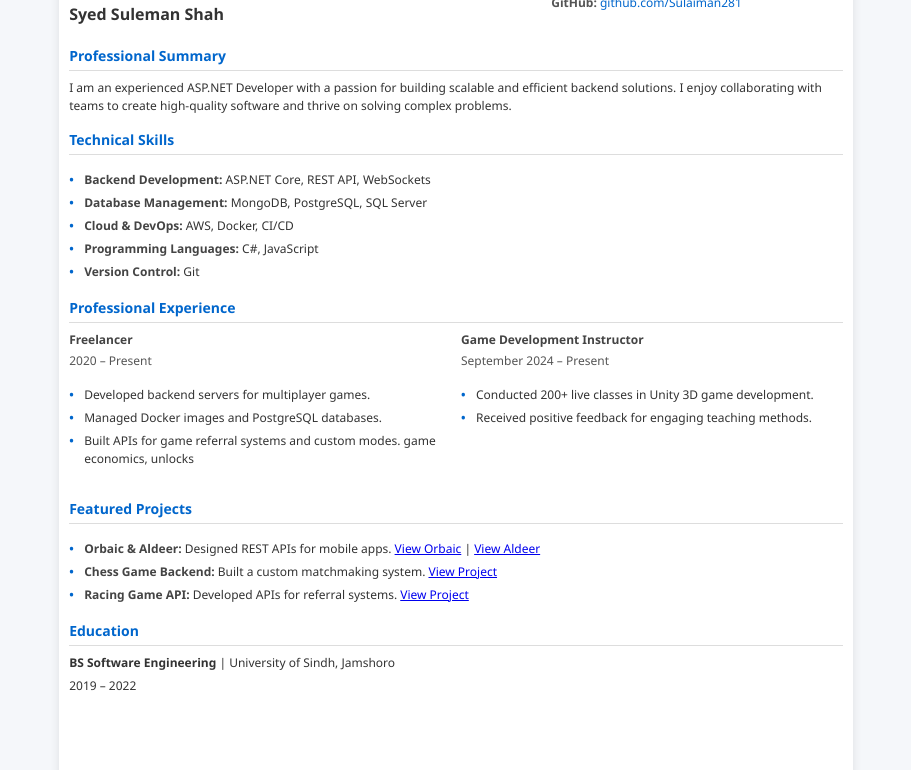
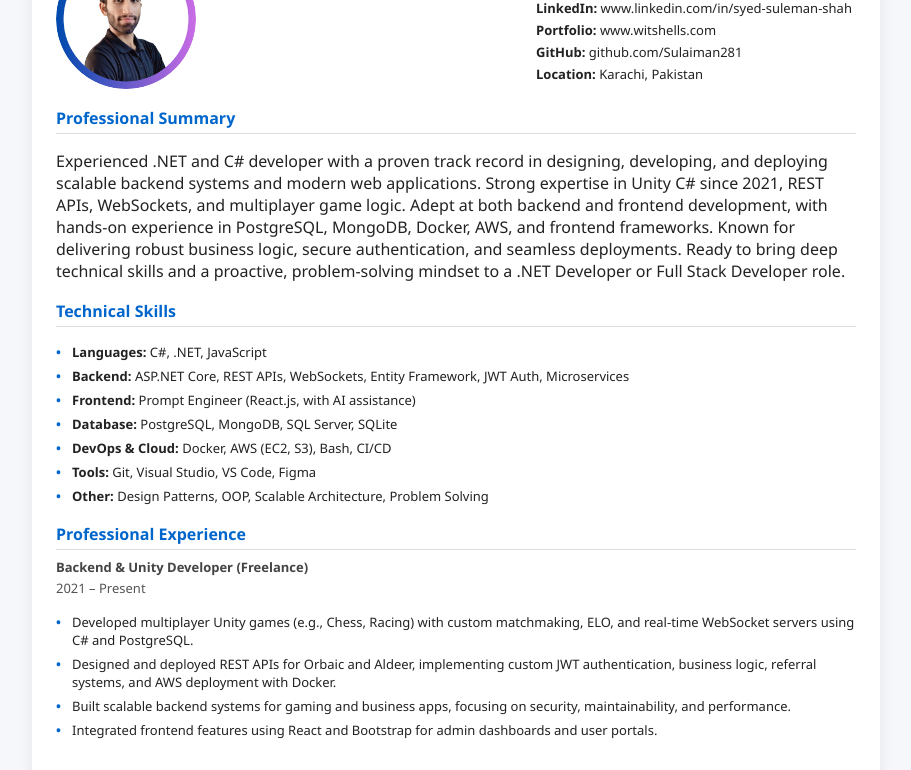
Before and after one commit to Sulaiman281/Resume, a plain HTML site: page dotnet.html in a window 1280 px wide. Shown: the part 103-873 px from the top of the page, without its empty margins (184-1095 px from the left). Drawn offline with Linux system fonts and the light colour scheme.

Commit message:
update resume

```diff
--- a/dotnet.html
+++ b/dotnet.html
@@ -4,90 +4,90 @@
 <head>
     <meta charset="UTF-8">
     <meta name="viewport" content="width=device-width, initial-scale=1.0">
-    <title>Syed Suleman Shah | ASP.NET Developer Resume</title>
+    <title>Syed Suleman Shah | .NET & Full Stack Developer</title>
     <style>
+        :root {
+            --bg-light: #f5f7fa;
+            --bg-dark: #181a1b;
+            --text-light: #222;
+            --text-dark: #f5f7fa;
+            --accent: #0066cc;
+            --section-bg-light: #fff;
+            --section-bg-dark: #23272a;
+            --border-light: #ddd;
+            --border-dark: #333;
+        }
+
+        html,
+        body {
+            height: 100%;
+            margin: 0;
+            padding: 0;
+        }
+
         body {
             font-family: 'Segoe UI', Tahoma, Geneva, Verdana, sans-serif;
-            line-height: 1.5;
-            margin: 0;
-            padding: 0;
-            background-color: #f5f7fa;
-            color: #333;
+            background: var(--bg-light);
+            color: var(--text-light);
+            transition: background 0.3s, color 0.3s;
         }
 
         .container {
-            width: 210mm;
-            height: 297mm;
-            margin: auto;
-            padding: 10px;
-            background: #fff;
-            box-shadow: 0 4px 10px rgba(0, 0, 0, 0.1);
-            border-radius: 5px;
-            box-sizing: border-box;
-            border-top: 4px solid #0066cc;
-            overflow: hidden;
-        }
-
-        header,
-        footer {
-            text-align: center;
-            padding: 5px 0;
-            background: linear-gradient(to right, #0066cc, #0099ff);
-            color: #fff;
-        }
-
-        header h1,
-        footer p {
-            margin: 0;
-            font-size: 16px;
+            width: 95vw;
+            max-width: 800px;
+            margin: 24px auto;
+            padding: 24px;
+            background: var(--section-bg-light);
+            border-radius: 8px;
+            box-shadow: 0 4px 16px rgba(0, 0, 0, 0.07);
+            border-top: 4px solid var(--accent);
+            transition: background 0.3s;
         }
 
         .contact-info {
             display: flex;
             flex-wrap: wrap;
+            align-items: center;
             justify-content: space-between;
-            align-items: center;
-            text-align: left;
-            margin-bottom: 10px;
+            margin-bottom: 18px;
         }
 
         .contact-info img {
-            width: 80px;
-            height: 80px;
+            width: 140px;
+            height: 140px;
             border-radius: 50%;
+            margin-right: 24px;
         }
 
-        .contact-info h1 {
-            font-size: 16px;
-            margin: 5px 0;
+        .contact-details {
+            flex: 1;
         }
 
-        .contact-info p,
-        .contact-info a {
-            font-size: 12px;
-            color: #555;
-            margin: 3px 0;
+        .contact-details h1 {
+            font-size: 22px;
+            margin: 0 0 4px 0;
+            color: var(--accent);
         }
 
-        .contact-info a {
-            color: #0066cc;
+        .contact-details p,
+        .contact-details a {
+            font-size: 13px;
+            color: inherit;
+            margin: 4px 0;
             text-decoration: none;
         }
 
-        .contact-info a:hover {
-            text-decoration: underline;
-        }
-
         .section {
-            margin-bottom: 10px;
+            margin-bottom: 18px;
+            background: transparent;
         }
 
         .section h3 {
+            font-size: 16px;
+            color: var(--accent);
+            border-bottom: 1px solid var(--border-light);
+            padding-bottom: 4px;
             margin-bottom: 8px;
-            font-size: 14px;
-            color: #0066cc;
-            border-bottom: 1px solid #ddd;
-            padding-bottom: 4px;
         }
 
         ul {
@@ -97,81 +97,134 @@
 
         ul li {
             position: relative;
-            padding-left: 15px;
-            margin: 5px 0;
-            font-size: 12px;
+            padding-left: 16px;
+            margin: 6px 0;
+            font-size: 13px;
         }
 
         ul li:before {
             content: "•";
-            color: #0066cc;
+            color: var(--accent);
             font-weight: bold;
             position: absolute;
             left: 0;
         }
 
-        ul li strong {
-            color: #444;
+        .grid {
+            display: grid;
+            /* grid-template-columns: 1fr 1fr; */
+            gap: 14px;
         }
 
-        .grid {
-            display: grid;
-            grid-template-columns: 1fr 1fr;
-            gap: 10px;
+        .grid>div {
+            background: transparent;
         }
 
         .grid h4 {
             margin: 0;
-            font-size: 12px;
+            font-size: 13px;
             color: #444;
         }
 
         .grid p {
-            margin: 3px 0;
-            font-size: 12px;
+            margin: 3px 0 6px 0;
+            font-size: 13px;
             color: #555;
         }
 
-        p {
-            font-size: 12px;
-            margin: 5px 0;
+        @media (max-width: 700px) {
+            .container {
+                padding: 8px;
+            }
+
+            .grid {
+                grid-template-columns: 1fr;
+            }
+        }
+
+        /* Dark theme */
+        body.dark {
+            background: var(--bg-dark);
+            color: var(--text-dark);
+        }
+
+        body.dark .container {
+            background: var(--section-bg-dark);
+        }
+
+        body.dark .section h3 {
+            border-bottom: 1px solid var(--border-dark);
+        }
+
+        body.dark .contact-details h1 {
+            color: #4eaaff;
+        }
+
+        body.dark a {
+            color: #4eaaff;
         }
     </style>
+    <script>
+        // Detect timezone and set theme
+        (function () {
+            const hour = new Date().getHours();
+            const isNight = hour < 7 || hour >= 19;
+            if (isNight) {
+                document.documentElement.classList.add('dark');
+                document.body.classList.add('dark');
+            }
+        })();
+    </script>
 </head>
 
 <body>
     <div class="container">
-        <div class="contact-info">
-            <div style="text-align: center;">
-                <img src="./profile_pic.png" alt="Profile Picture">
-                <h1>Syed Suleman Shah</h1>
+        <div class="contact-info"
+            style="display: flex; flex-wrap: wrap; align-items: center; justify-content: space-between; margin-bottom: 18px;">
+            <img src="./profile_pic.png" alt="Profile Picture"
+                style="width: 140px; height: 140px; border-radius: 50%; margin-right: 24px;">
+            <div style="flex: 1;">
+                <h1 style="font-size: 22px; color: var(--accent); margin: 0 0 100px 0;">Syed Suleman Shah</h1>
             </div>
-            <div>
-                <p><strong>Phone:</strong> +923093023289</p>
-                <p><strong>Email:</strong> <a href="mailto:sayedsulaiman607@gmail.com">sayedsulaiman607@gmail.com</a>
-                </p>
-                <p><strong>LinkedIn:</strong> <a href="https://www.linkedin.com/in/syed-suleman-shah"
+            <div class="contact-details" style="min-width: 320px; font-size: 1.1em; text-align: left;">
+                <p style="margin: 4px 0;"><strong>Phone:</strong> <a href="tel:+923093023289"
+                        target="_blank">+923093023289</a></p>
+                <p style="margin: 4px 0;"><strong>Email:</strong> <a href="mailto:sayedsulaiman607@gmail.com"
+                        target="_blank">sayedsulaiman607@gmail.com</a></p>
+                <p style="margin: 4px 0;"><strong>LinkedIn:</strong> <a
+                        href="https://www.linkedin.com/in/syed-suleman-shah"
                         target="_blank">www.linkedin.com/in/syed-suleman-shah</a></p>
-                <p><strong>GitHub:</strong> <a href="https://github.com/Sulaiman281"
+                <p style="margin: 4px 0;"><strong>Portfolio:</strong> <a href="https://www.witshells.com"
+                        target="_blank">www.witshells.com</a></p>
+                <p style="margin: 4px 0;"><strong>GitHub:</strong> <a href="https://github.com/Sulaiman281"
                         target="_blank">github.com/Sulaiman281</a></p>
+                <p style="margin: 4px 0;"><strong>Location:</strong> Karachi, Pakistan</p>
             </div>
         </div>
 
         <div class="section">
             <h3>Professional Summary</h3>
-            <p>I am an experienced ASP.NET Developer with a passion for building scalable and efficient backend
-                solutions. I enjoy collaborating with teams to create high-quality software and thrive on solving
-                complex problems.</p>
+            <p>
+                Experienced .NET and C# developer with a proven track record in designing, developing, and deploying
+                scalable backend systems and modern web applications. Strong expertise in Unity C# since 2021, REST
+                APIs, WebSockets, and multiplayer game logic. Adept at both backend and frontend development, with
+                hands-on experience in PostgreSQL, MongoDB, Docker, AWS, and frontend frameworks. Known for delivering
+                robust business logic, secure authentication, and seamless deployments. Ready to bring deep technical
+                skills and a proactive, problem-solving mindset to a .NET Developer or Full Stack Developer role.
+            </p>
         </div>
 
         <div class="section">
             <h3>Technical Skills</h3>
             <ul>
-                <li><strong>Backend Development:</strong> ASP.NET Core, REST API, WebSockets</li>
-                <li><strong>Database Management:</strong> MongoDB, PostgreSQL, SQL Server</li>
-                <li><strong>Cloud & DevOps:</strong> AWS, Docker, CI/CD</li>
-                <li><strong>Programming Languages:</strong> C#, JavaScript</li>
-                <li><strong>Version Control:</strong> Git</li>
+                <li><strong>Languages:</strong> C#, .NET, JavaScript</li>
+                <li><strong>Backend:</strong> ASP.NET Core, REST APIs, WebSockets, Entity Framework, JWT Auth,
+                    Microservices</li>
+                <li><strong>Frontend:</strong> Prompt Engineer (React.js, with AI assistance)</li>
+                <li><strong>Database:</strong> PostgreSQL, MongoDB, SQL Server, SQLite</li>
+                <li><strong>DevOps & Cloud:</strong> Docker, AWS (EC2, S3), Bash, CI/CD</li>
+                <li><strong>Tools:</strong> Git, Visual Studio, VS Code, Figma</li>
+                <li><strong>Other:</strong> Design Patterns, OOP, Scalable Architecture, Problem Solving</li>
             </ul>
         </div>
 
@@ -179,35 +232,38 @@
             <h3>Professional Experience</h3>
             <div class="grid">
                 <div>
-                    <h4>Freelancer</h4>
-                    <p>2020 – Present</p>
+                    <h4>Backend & Unity Developer (Freelance)</h4>
+                    <p>2021 – Present</p>
                     <ul>
-                        <li>Developed backend servers for multiplayer games.</li>
-                        <li>Managed Docker images and PostgreSQL databases.</li>
-                        <li>Built APIs for game referral systems and custom modes. game economics, unlocks</li>
-                    </ul>
-                </div>
-                <div>
-                    <h4>Game Development Instructor</h4>
-                    <p>September 2024 – Present</p>
-                    <ul>
-                        <li>Conducted 200+ live classes in Unity 3D game development.</li>
-                        <li>Received positive feedback for engaging teaching methods.</li>
+                        <li>Developed multiplayer Unity games (e.g., Chess, Racing) with custom matchmaking, ELO, and
+                            real-time WebSocket servers using C# and PostgreSQL.</li>
+                        <li>Designed and deployed REST APIs for Orbaic and Aldeer, implementing custom JWT
+                            authentication, business logic, referral systems, and AWS deployment with Docker.</li>
+                        <li>Built scalable backend systems for gaming and business apps, focusing on security,
+                            maintainability, and performance.</li>
+                        <li>Integrated frontend features using React and Bootstrap for admin dashboards and user
+                            portals.</li>
                     </ul>
                 </div>
             </div>
         </div>
 
         <div class="section">
-            <h3>Featured Projects</h3>
+            <h3>Key Projects</h3>
             <ul>
-                <li><strong>Orbaic & Aldeer:</strong> Designed REST APIs for mobile apps. <a href="https://orbaic.com/"
-                        target="_blank">View Orbaic</a> | <a href="https://www.altdeer.com/" target="_blank">View
-                        Aldeer</a></li>
-                <li><strong>Chess Game Backend:</strong> Built a custom matchmaking system. <a
-                        href="https://battlefogchess.com/" target="_blank">View Project</a></li>
-                <li><strong>Racing Game API:</strong> Developed APIs for referral systems. <a
-                        href="https://www.wheeltowin.ph/" target="_blank">View Project</a></li>
+                <li>
+                    <strong>BattleFogChess Multiplayer:</strong> Unity multiplayer chess game with custom backend,
+                    matchmaking, and PostgreSQL.
+                </li>
+                <li>
+                    <strong>Orbaic & Aldeer APIs:</strong> REST APIs with custom JWT, business logic, referral, and AWS
+                    deployment.
+                </li>
+                <li>
+                    <strong>WheelToWin Racing Game Backend:</strong> .NET REST API for racing game, handling business
+                    logic, user
+                    authentication, email, referral, and multiplayer matchmaking.
+                </li>
             </ul>
         </div>
 
@@ -216,6 +272,14 @@
             <p><strong>BS Software Engineering</strong> | University of Sindh, Jamshoro</p>
             <p>2019 – 2022</p>
         </div>
+
+        <div class="section">
+            <h3>Certifications & Achievements</h3>
+            <ul>
+                <li>First position in Final Year Project competition for Unity 3D game with advanced mechanics.</li>
+                <li>Consistently rated 5-stars on freelance platforms for backend and full stack delivery.</li>
+            </ul>
+        </div>
     </div>
 </body>
 
```
Also changed, not shown: gamedev.html (+17 -8 lines).
